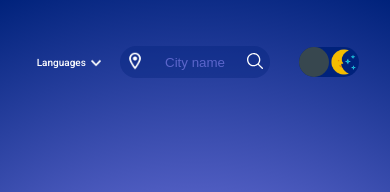
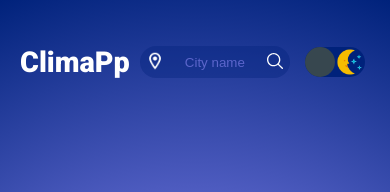
Before and after one commit to MarcosMartilotta/clima_app, a website: page public/index.html in a window 390 px wide. Shown: the top 192 px of the page. Drawn offline with Linux system fonts and the light colour scheme.

Commit message:
Termine la version mobile

```diff
--- a/public/index.html
+++ b/public/index.html
@@ -10,7 +10,8 @@
 </head>
 <body>
     <header>
-        <p>Languages<span><img src="./assets/icons/icons8-flecha-ampliar-24.png" alt=""></span></p>
+        <p>ClimaPp</p>
+        <!-- <p>Languages<span><img src="./assets/icons/icons8-flecha-ampliar-24.png" alt=""></span></p> -->
         <section class="header__city">
             <span><img src="./assets/icons/ubicacion.png" alt="Location Icon"></span>
             <input id="city" type="text" placeholder="City name">
--- a/src/css/style.css
+++ b/src/css/style.css
@@ -41,7 +41,12 @@ header {
     justify-content: center;
 }
 
-header p span{
+header p {
+    font-size: 1.8rem;
+    font-weight: 900;
+}
+
+/* header p span{
     position: relative;
 }
 
@@ -49,7 +54,7 @@ header p img {
     position: absolute;
     top: -5px;
     width: 20px;
-}
+} */
 header .header__city {
     position: relative;
     width: 150px;
@@ -62,6 +67,11 @@ header .header__city {
     -moz-border-radius: 25px;
     -ms-border-radius: 25px;
     -o-border-radius: 25px;
+    transition: box-shadow 0.3s cubic-bezier(.1,.98,.19,1.32);
+    -webkit-transition: box-shadow 0.3s cubic-bezier(.1,.98,.19,1.32);
+    -moz-transition: box-shadow 0.3s cubic-bezier(.1,.98,.19,1.32);
+    -ms-transition: box-shadow 0.3s cubic-bezier(.1,.98,.19,1.32);
+    -o-transition: box-shadow 0.3s cubic-bezier(.1,.98,.19,1.32);
 }
 
 
@@ -89,6 +99,14 @@ header .header__city input:focus::placeholder {
 
 header .header__city img {
     width: 20px;
+}
+
+header .header__city:hover {
+    box-shadow: 2px 0px 15px rgba(0,0,0,0.3);
+
+}
+#search {
+    cursor: pointer;
 }
 
 .checkbox {
@@ -192,6 +210,7 @@ main {
 }
 
 .secondaryParams div {
+    width: 80px;
     padding: 10px;
     display: flex;
     flex-direction: column;
@@ -202,5 +221,9 @@ main {
     -moz-border-radius: 10px;
     -ms-border-radius: 10px;
     -o-border-radius: 10px;
+    transition: box-shadow 0.3s cubic-bezier(.1,.98,.19,1.32);
+}
 
+.secondaryParams div:hover {
+    box-shadow: 2px 0px 15px rgba(0,0,0,0.3);
 }
```
